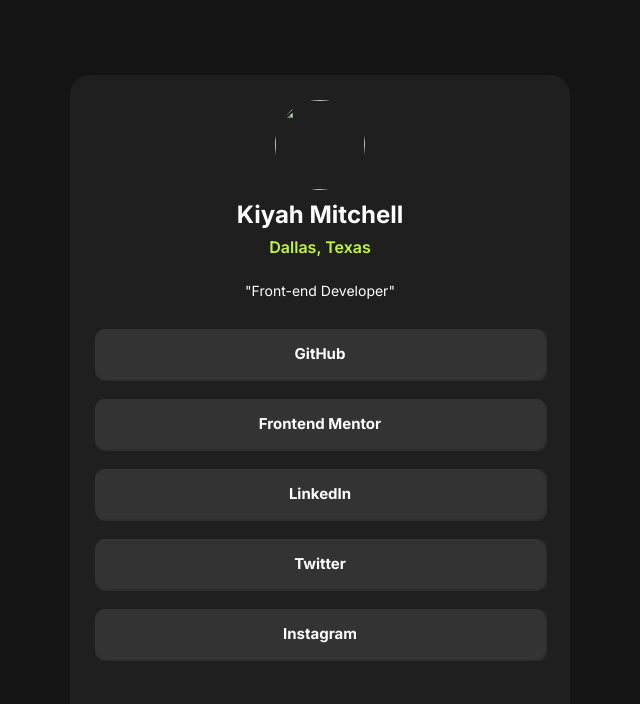
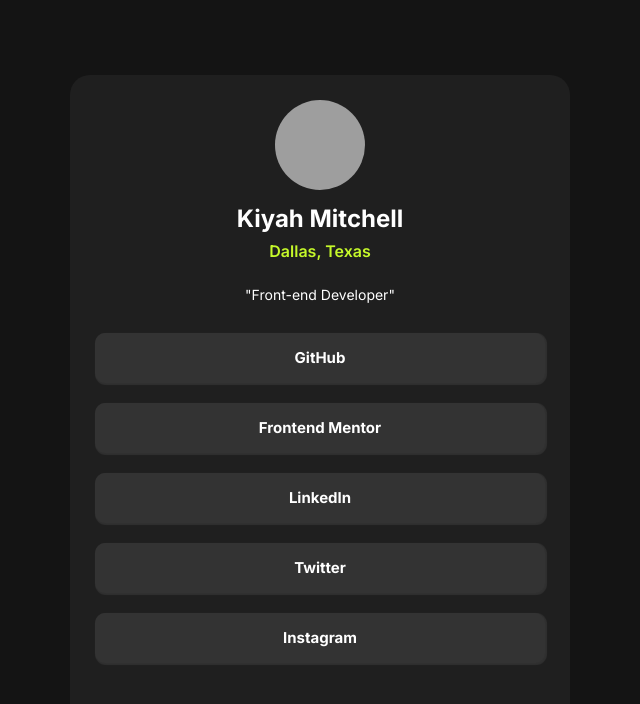
Before and after one commit to kiyahmitchell/social-links-profile-main, a plain HTML site: page index.html in a window 1280 px wide. Shown: the whole page, without its empty margins (320-960 px from the left). Drawn offline with Linux system fonts and the light colour scheme; the site is published under a folder, as on GitHub Pages, so addresses that start at the root find nothing.

Commit message:
update index.html

```diff
--- a/index.html
+++ b/index.html
@@ -18,7 +18,7 @@
     <div class="container">
       <div class="about">
         <div class="av-img">
-          <img class="avatar" src="/assets/images/avatar-kiyah.png">
+          <img class="avatar" src="./assets/images/avatar-kiyah.png">
         </div>
         <div class="details">
           <h2>Kiyah Mitchell</h2>
```
